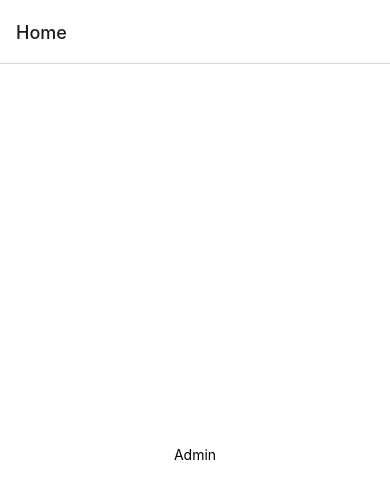
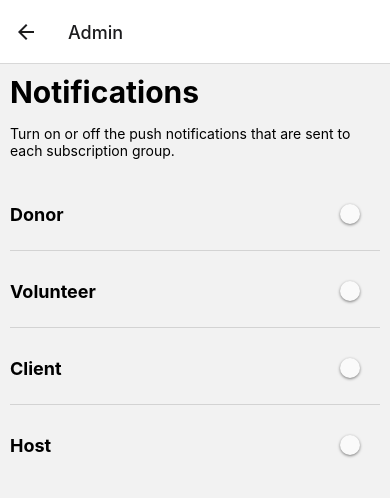
Before and after one commit to Aurvo/react-native-calendar-with-notifications, a React Native app: screen /Admin in a window 390 px wide. Before the commit this address had no page. Shown: the top 498 px of the page. Built offline with nearby package versions, Linux system fonts and the light colour scheme.

Commit message:
more changes to admin menu

```diff
--- a/App.js
+++ b/App.js
@@ -1,25 +1,24 @@
 import { StatusBar } from "expo-status-bar";
 import React from "react";
-import { StyleSheet, Text, View, TouchableOpacity } from "react-native";
+import { StyleSheet, Text, SafeAreaView, TouchableOpacity } from "react-native";
 //imported for React Navigation
 import { NavigationContainer } from "@react-navigation/native";
 //imported for native stack
-// import { createNativeStackNavigator } from "@react-navigation/native-stack";
-import { createStackNavigator } from "@react-navigation/stack";
+import { createNativeStackNavigator } from "@react-navigation/native-stack";
 
 import CategoryPicker from "./CategoryPicker";
-import AdminScreen from "./screens/AdminScreen";
+import Admin from "./screens/Admin";
 
 function HomeScreen({ navigation }) {
   return (
-    <View style={styles.container}>
-      {/* <CategoryPicker /> */}
-      {/* <StatusBar style="auto" /> */}
+    <SafeAreaView style={styles.container}>
+      <CategoryPicker />
+      <StatusBar style="auto" />
 
-      <TouchableOpacity onPress={() => navigation.push("AdminScreen")}>
+      <TouchableOpacity onPress={() => navigation.push("Admin")}>
         <Text>Admin</Text>
       </TouchableOpacity>
-    </View>
+    </SafeAreaView>
   );
 }
 
@@ -34,15 +33,14 @@ const styles = StyleSheet.create({
 
 //////////////////////////////////////////////////
 
-// const Stack = createNativeStackNavigator();
-const Stack = createStackNavigator();
+const Stack = createNativeStackNavigator();
 
 function App() {
   return (
     <NavigationContainer>
       <Stack.Navigator>
         <Stack.Screen name="Home" component={HomeScreen} />
-        <Stack.Screen name="AdminScreen" component={AdminScreen} />
+        <Stack.Screen name="Admin" component={Admin} />
       </Stack.Navigator>
     </NavigationContainer>
   );
--- /dev/null
+++ b/components/HorizontalDivider.js
@@ -0,0 +1,29 @@
+import React from "react";
+import { SafeAreaView, View, Text, Switch, StyleSheet } from "react-native";
+
+const styles = StyleSheet.create({
+  container: {
+    flexDirection: "row",
+  },
+  container__item: {
+    flex: 1,
+    justifyContent: "flex-end",
+  },
+});
+
+const HorizontalDivider = function HorizontalDivider() {
+  return (
+    <View
+      style={{
+        alignSelf: "stretch",
+        borderTopWidth: 0,
+        borderBottomWidth: 1,
+        borderBottomColor: "lightgrey",
+        marginHorizontal: 10,
+        marginBottom: 20,
+      }}
+    />
+  );
+};
+
+export default HorizontalDivider;
--- a/package.json
+++ b/package.json
@@ -9,7 +9,7 @@
   },
   "dependencies": {
     "@react-navigation/native": "^6.0.2",
-    "@react-navigation/stack": "^6.0.7",
+    "@react-navigation/native-stack": "^6.1.0",
     "expo": "~42.0.1",
     "expo-status-bar": "~1.0.4",
     "joi": "^17.4.2",
--- /dev/null
+++ b/screens/Admin.js
@@ -0,0 +1,92 @@
+import React from "react";
+import {
+  SafeAreaView,
+  ScrollView,
+  View,
+  Text,
+  Switch,
+  StyleSheet,
+} from "react-native";
+import HorizontalDivider from "../components/HorizontalDivider";
+
+const Admin = function Admin({ navigation }) {
+  const [isDonorEnabled, setDonor] = React.useState(false);
+  const [isVolunteerEnabled, setVolunteer] = React.useState(false);
+  const [isClientEnabled, setClient] = React.useState(false);
+  const [isHostEnabled, setHost] = React.useState(false);
+
+  return (
+    <SafeAreaView>
+      <ScrollView>
+        <Text style={styles.heading__lg}>Notifications</Text>
+        <Text style={styles.subheading}>
+          Turn on or off the push notifications that are sent to each
+          subscription group.
+        </Text>
+        <View style={styles.group}>
+          <Text style={styles.group__item_text}>Donor</Text>
+          <View style={[styles.group__item_text, { flexDirection: "row" }]}>
+            <Switch
+              value={isDonorEnabled}
+              onValueChange={(value) => setDonor(value)}
+              trackColor={{ true: "green" }}
+            ></Switch>
+          </View>
+        </View>
+        <HorizontalDivider />
+        <View style={styles.group}>
+          <Text style={styles.group__item_text}>Volunteer</Text>
+          <Switch
+            value={isVolunteerEnabled}
+            onValueChange={(value) => setVolunteer(value)}
+            trackColor={{ true: "green" }}
+          ></Switch>
+        </View>
+        <HorizontalDivider />
+        <View style={styles.group}>
+          <Text style={styles.group__item_text}>Client</Text>
+          <Switch
+            value={isClientEnabled}
+            onValueChange={(value) => setClient(value)}
+            trackColor={{ true: "green" }}
+          ></Switch>
+        </View>
+        <HorizontalDivider />
+        <View style={styles.group}>
+          <Text style={styles.group__item_text}>Host</Text>
+          <Switch
+            value={isHostEnabled}
+            onValueChange={(value) => setHost(value)}
+            trackColor={{ true: "green" }}
+          ></Switch>
+        </View>
+      </ScrollView>
+    </SafeAreaView>
+  );
+};
+
+const styles = StyleSheet.create({
+  heading__lg: {
+    paddingHorizontal: 10,
+    paddingTop: 10,
+    paddingBottom: 5,
+    fontSize: 30,
+    fontWeight: "bold",
+  },
+  subheading: {
+    padding: 10,
+    marginBottom: 25,
+  },
+  group: {
+    padding: 10,
+    marginBottom: 15,
+    flexDirection: "row",
+    justifyContent: "space-between",
+  },
+  group__item_text: {
+    fontSize: 18,
+    fontWeight: "bold",
+  },
+});
+
+export default Admin;
--- a/screens/AdminScreen.js
+++ /dev/null
@@ -1,12 +0,0 @@
-import React from "react";
-import { View, Text } from "react-native";
-
-const AdminScreen = function AdminScreen({ navigation }) {
-  return (
-    <View>
-      <Text>Hello World!</Text>
-    </View>
-  );
-};
-
-export default AdminScreen;
```
Also changed, not shown: 1 other file (tests, documents, lock files or other folders).
